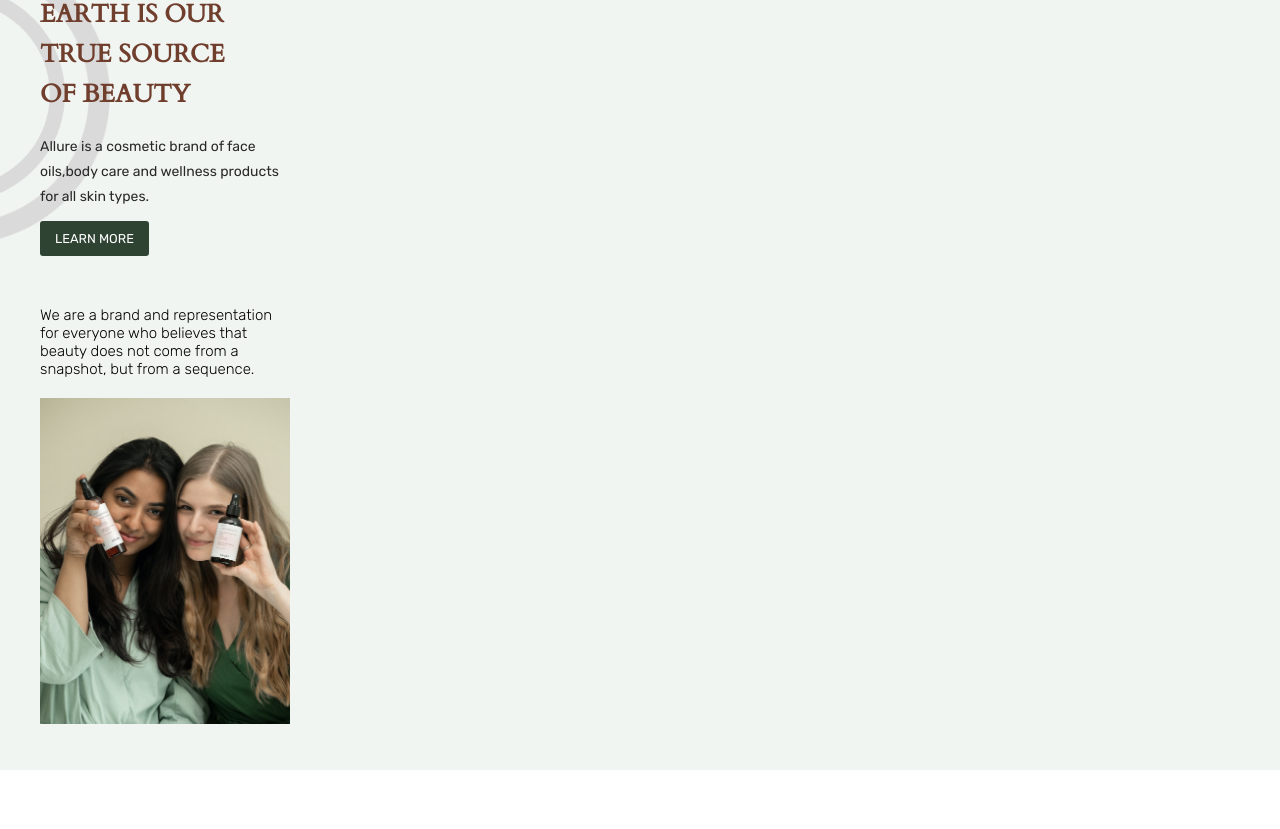
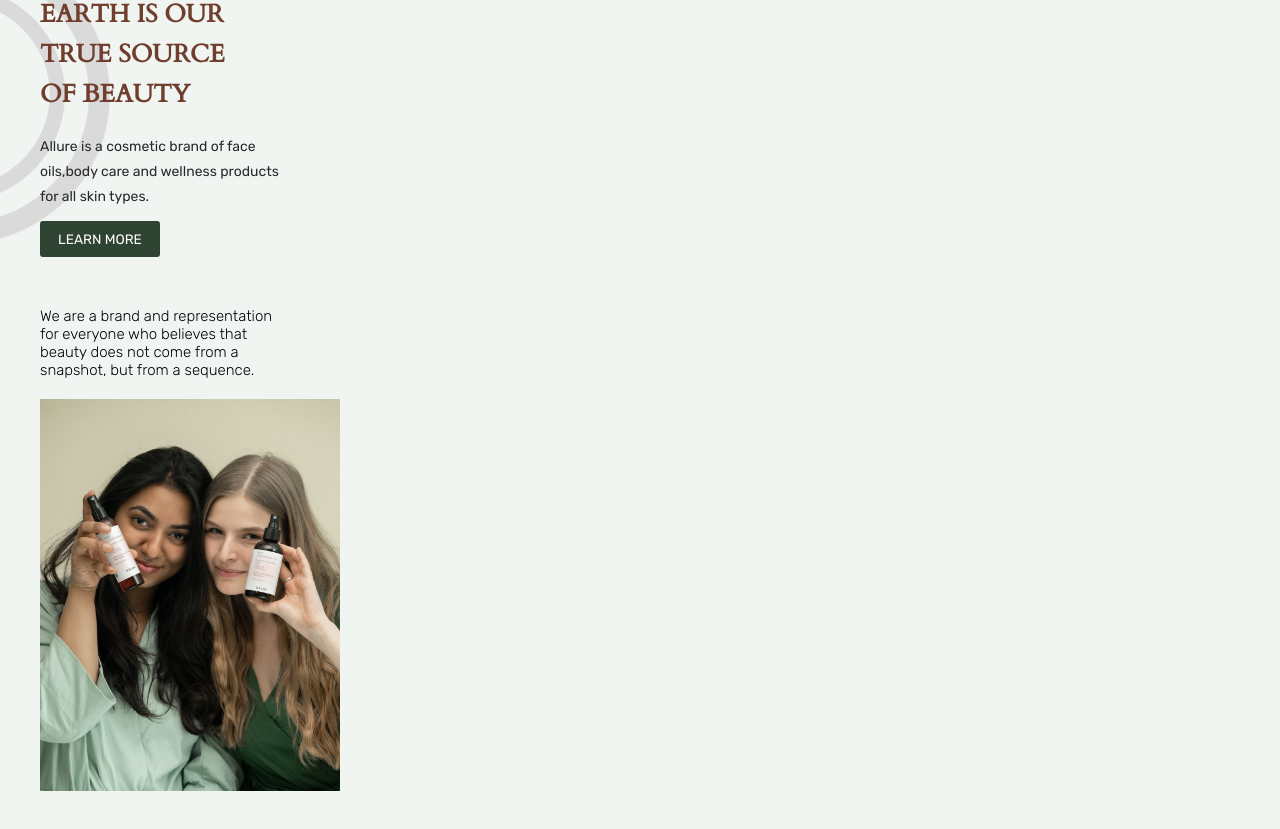
Before and after one commit to Kel-VinTech/Allure-ecommerce, a React (Vite) app: page / in a window 1280 px wide. Shown: the part 894-1723 px from the top of the page. Before the commit the page ends 1664 px from the top, so only its background shows below. Built offline with nearby package versions, Linux system fonts and the light colour scheme.

Commit message:
made changes

```diff
--- a/src/scss/Hero.scss
+++ b/src/scss/Hero.scss
@@ -6,6 +6,7 @@ section{
     background: url(../assets/HEADER.png) no-repeat center center/cover;
     min-height:100vh;
     min-width:500px;
+    width:100%;
 
  }
 nav{
--- a/src/scss/Main.scss
+++ b/src/scss/Main.scss
@@ -1,90 +1,89 @@
-.main{
-    background: #F1F5F2;
+.main {
+  background: #f1f5f2;
   padding-top: 10rem;
   position: relative;
   min-width: 450px;
+  width:100%;
 }
-img{
+img {
   max-width: 100%;
 }
 
-.image{
+.image {
   display: flex;
   justify-content: flex-start;
   flex-direction: column;
   align-items: center;
 }
 
-.elipse{
+.elipse {
   position: absolute;
   left: -90px;
   width: 200px;
 }
-.elipse7{
+.elipse7 {
   position: absolute;
   left: -80px;
   top: 80px;
   width: 145px;
 }
 
-main h1{
+main h1 {
   position: absolute;
 }
 
-
-.content button{
-    padding:10px 15px;
+.content button {
+  padding: 10px 18px;
   border-radius: 3px;
-    font-size: 0.8rem;
+  font-size: 0.85rem;
   font-weight: 400;
   cursor: pointer;
   border: none;
   background: #2f4333;
   color: #fff;
-    font-family: 'Rubik', sans-serif;
+  font-family: "Rubik", sans-serif;
   margin-bottom: 50px;
 }
 
-.content-text{
+.content-text {
   position: relative;
-    width:86%;
+  width: 86%;
   padding-bottom: 12px;
   text-align: left;
 }
-.content-text h4{
+.content-text h4 {
   text-align: center;
   font-size: 0.8rem;
   color: #292929;
   margin-bottom: 30px;
 }
 
-.content-text h2{
-font-family: 'Cardo';
+.content-text h2 {
+  font-family: "Cardo";
   font-style: normal;
   font-weight: 700;
   font-size: 25px;
   line-height: 40px;
-color: #703E2D;
+  color: #703e2d;
   margin-bottom: 20px;
-
 }
 
-.content-text p{
-font-family: 'Rubik', sans-serif;
+.content-text p {
+  font-family: "Rubik", sans-serif;
   font-weight: 400;
   font-size: 14px;
   line-height: 25px;
   color: #292929;
 }
 
-.message p{
-font-family: 'Rubik', sans-serif;
+.message p {
+  font-family: "Rubik", sans-serif;
   font-style: normal;
   font-weight: 300;
-font-size:15px;
+  font-size: 15px;
   margin-bottom: 20px;
 }
 
-.message img{
-    max-width: 250px;
+.message img {
+  max-width: 300px;
 }
```
Lines whose indentation alone changed are shown as unchanged.
